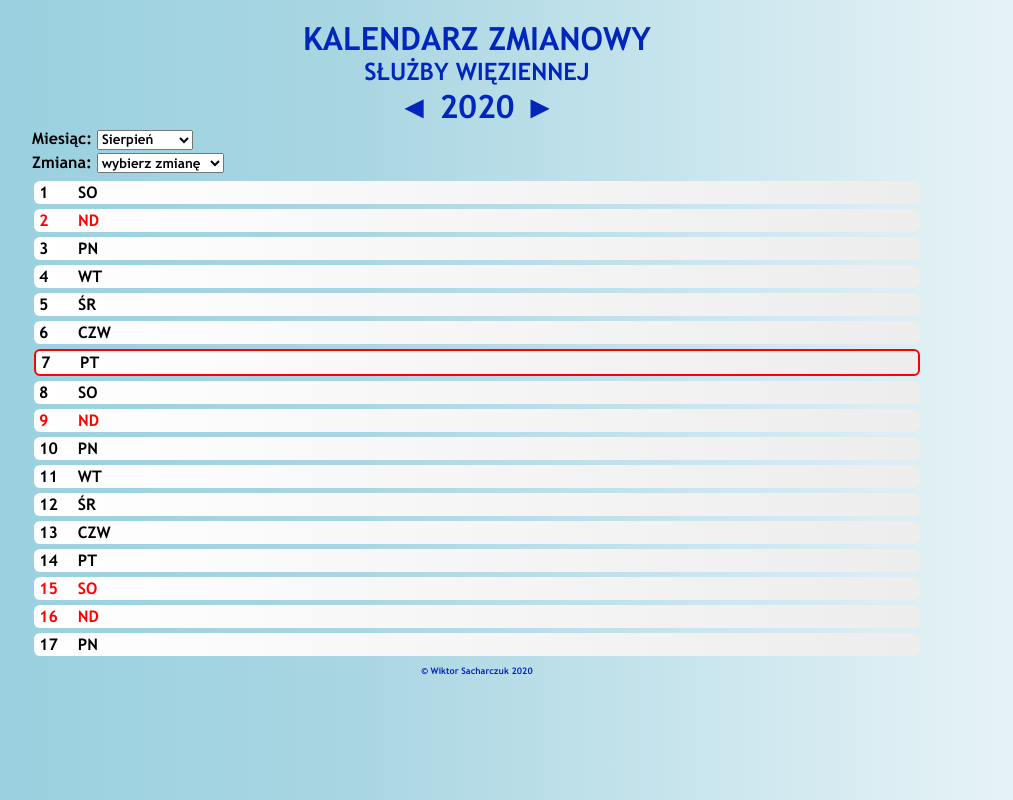
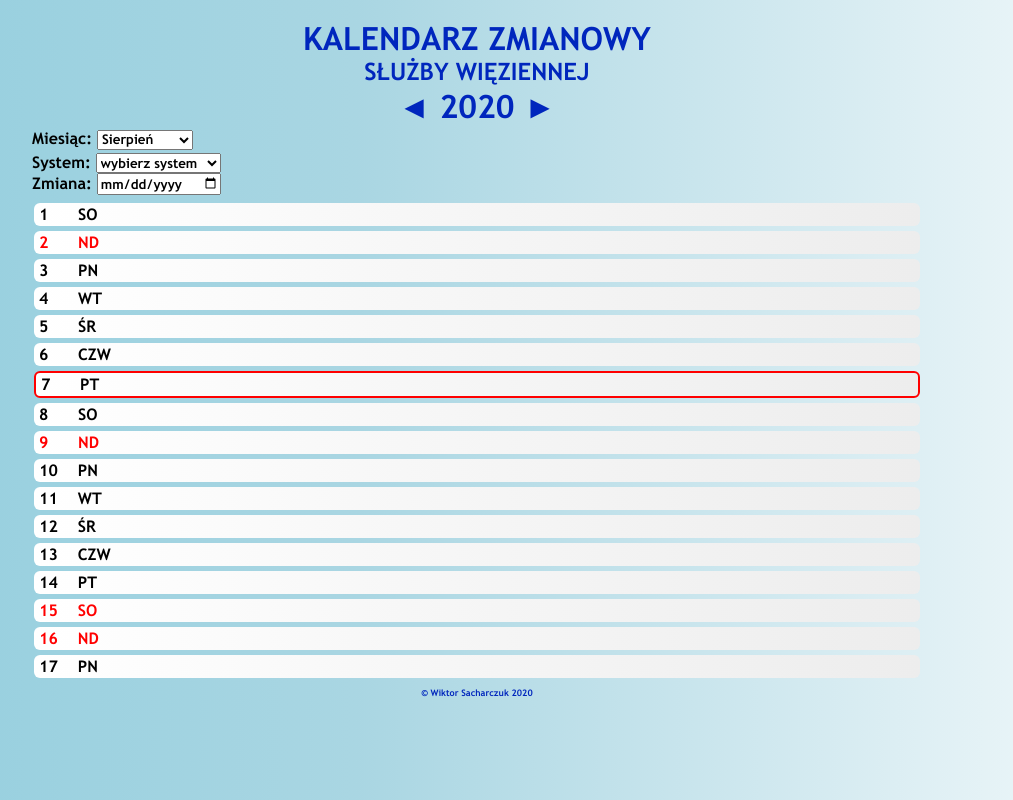
Before and after one commit to wiktorsachar/shift-viewer, a React (Create React App) app in the folder shift-viewer-v.2.0 - official/: page / in a window 1280 px wide. Shown: the whole page, without its empty margins (163-1176 px from the left). Built offline with nearby package versions, Linux system fonts and the light colour scheme.

Commit message:
shift selector component is class now, change of module work and flow

```diff
--- a/shift-viewer-v.2.0 - official/src/components/DateSelector/components/ShiftSelector.js
+++ b/shift-viewer-v.2.0 - official/src/components/DateSelector/components/ShiftSelector.js
@@ -1,10 +1,28 @@
 import React from "react";
+import Shifts from "../../../services/shifts";
 
-const ShiftSelector = (props) => {
+class ShiftSelector extends React.Component {
+  state = { system: "blank" };
+  handleChangeSystem = (system) => {
+    this.setState({
+      system,
+    });
+  };
+  render() {
     return (
       <div>
-      <span>Zmiana: </span>
+        <span>System: </span>
         <select
+          name="system"
+          value={this.state.system}
+          id="systems"
+          onChange={(e) => this.handleChangeSystem(e.target.value)}
+        >
+          <option value="blank">wybierz system</option>
+          <option value="2shift">dwuzmianowy</option>
+          <option value="4shift">czterozmianowy</option>
+        </select>
+        {/* <select
           name="shifts"
           value={props.shift}
           id="shifts"
@@ -17,9 +35,13 @@ const ShiftSelector = (props) => {
           <option value="4">czterozmienny 4</option>
           <option value="5">dwuzmienny 1/3</option>
           <option value="6">dwuzmienny 2/4</option>
-      </select>
+        </select> */}
+        <br />
+        <span>Zmiana: </span>
+        <input type="date"></input>
       </div>
     );
-};
+  }
+}
 
 export default ShiftSelector;
```
Lines whose indentation alone changed are shown as unchanged.
